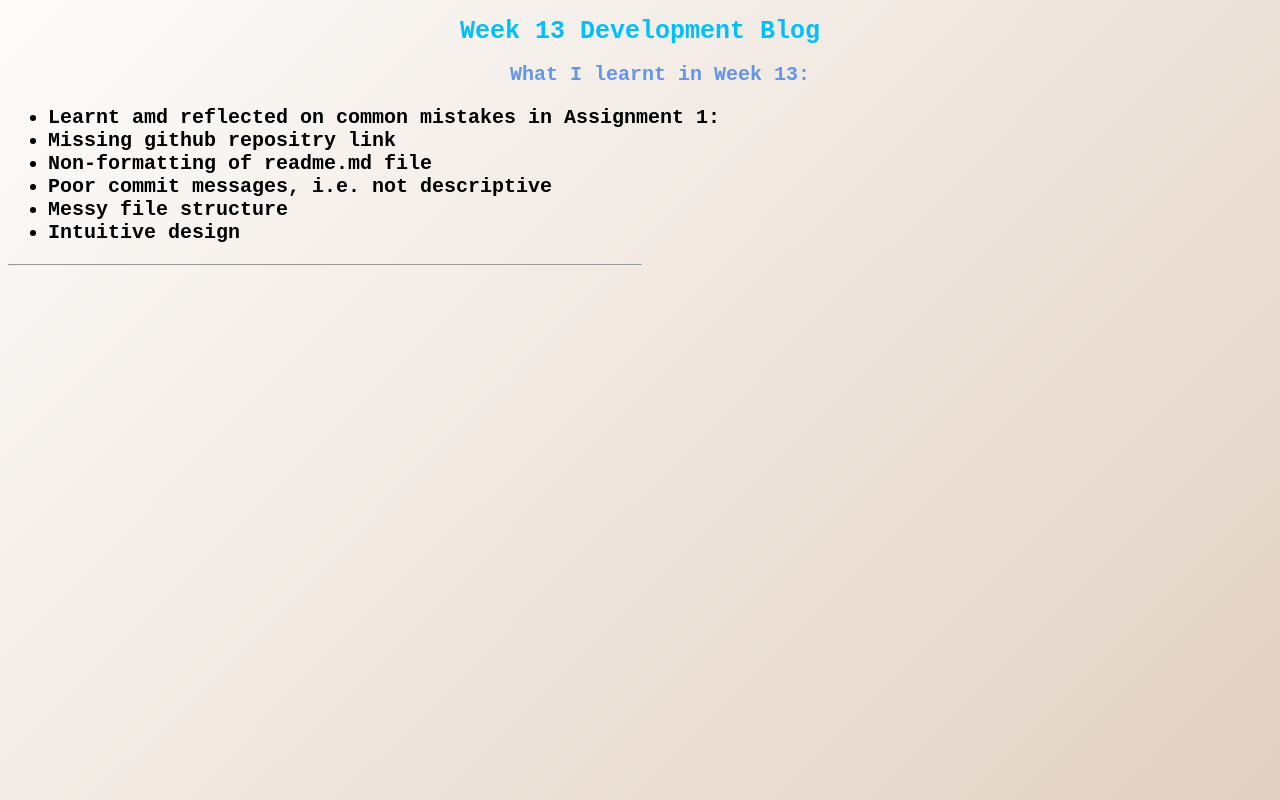
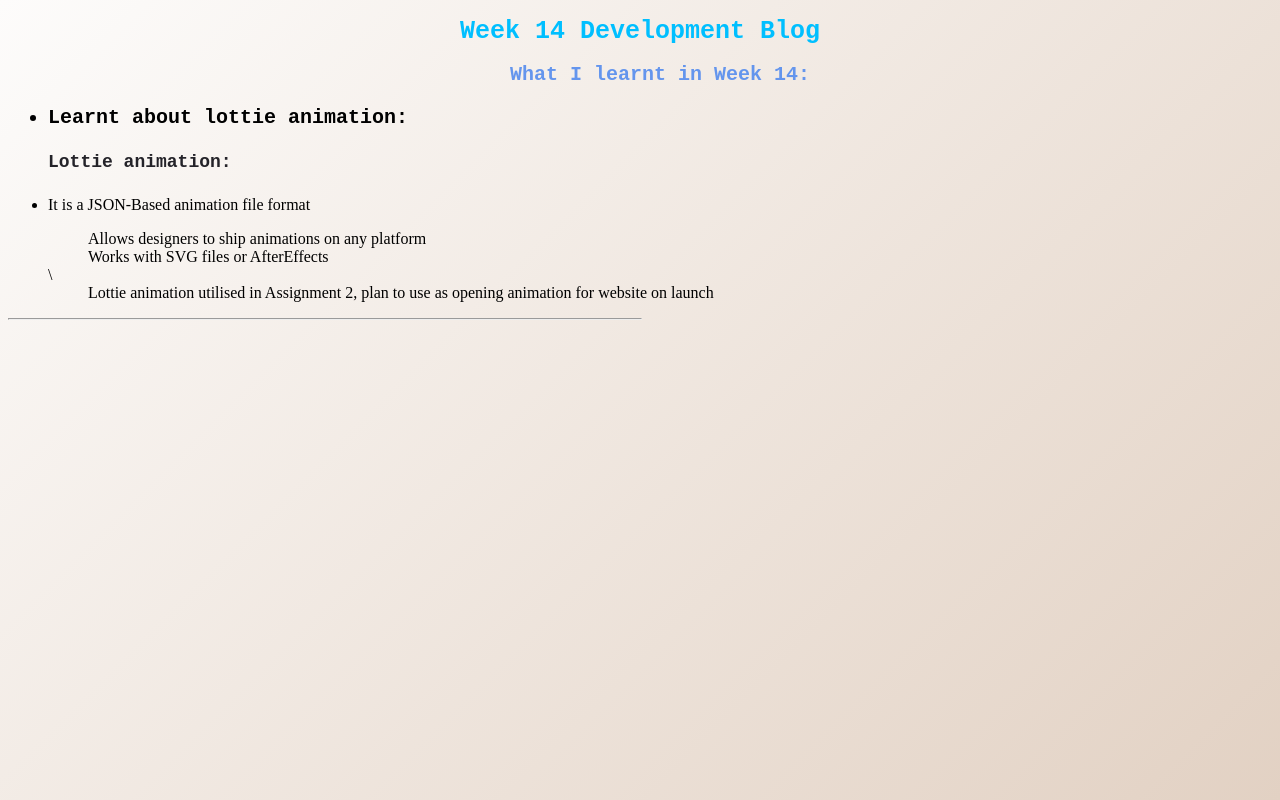
Before and after one commit to EdricYeo117/WebDevBlog, a plain HTML site: page week14.html in a window 1280 px wide. Drawn offline with Linux system fonts and the light colour scheme; a web font is replaced by a local one.

Commit message:
Updated week 14 content

```diff
--- a/week14.html
+++ b/week14.html
@@ -13,19 +13,22 @@
 
 </head>
 
-<h1> Week 13 Development Blog</h1>
+<h1> Week 14 Development Blog</h1>
 
 <body>
   <ul>
-    <h2> What I learnt in Week 13: </h2>
+    <h2> What I learnt in Week 14: </h2>
     <h3>
-      <li> Learnt amd reflected on common mistakes in Assignment 1: </li>
-      <li> Missing github repositry link </li>
-      <li> Non-formatting of readme.md file </li>
-      <li> Poor commit messages, i.e. not descriptive </li>
-      <li> Messy file structure</li>
-      <li> Intuitive design </li>
+      <li> Learnt about lottie animation: </li>
     </h3>
+
+    <h4> Lottie animation:</h4>
+    <li> It is a JSON-Based animation file format</li>
+    <p>
+      <ul> Allows designers to ship animations on any platform</ul>
+      <ul> Works with SVG files or AfterEffects </ul>\
+      <ul> Lottie animation utilised in Assignment 2, plan to use as opening animation for website on launch </ul>
+    </p>
   </ul>
   <hr style="width:50%;text-align:left;margin-left:0">
 </body>
```
